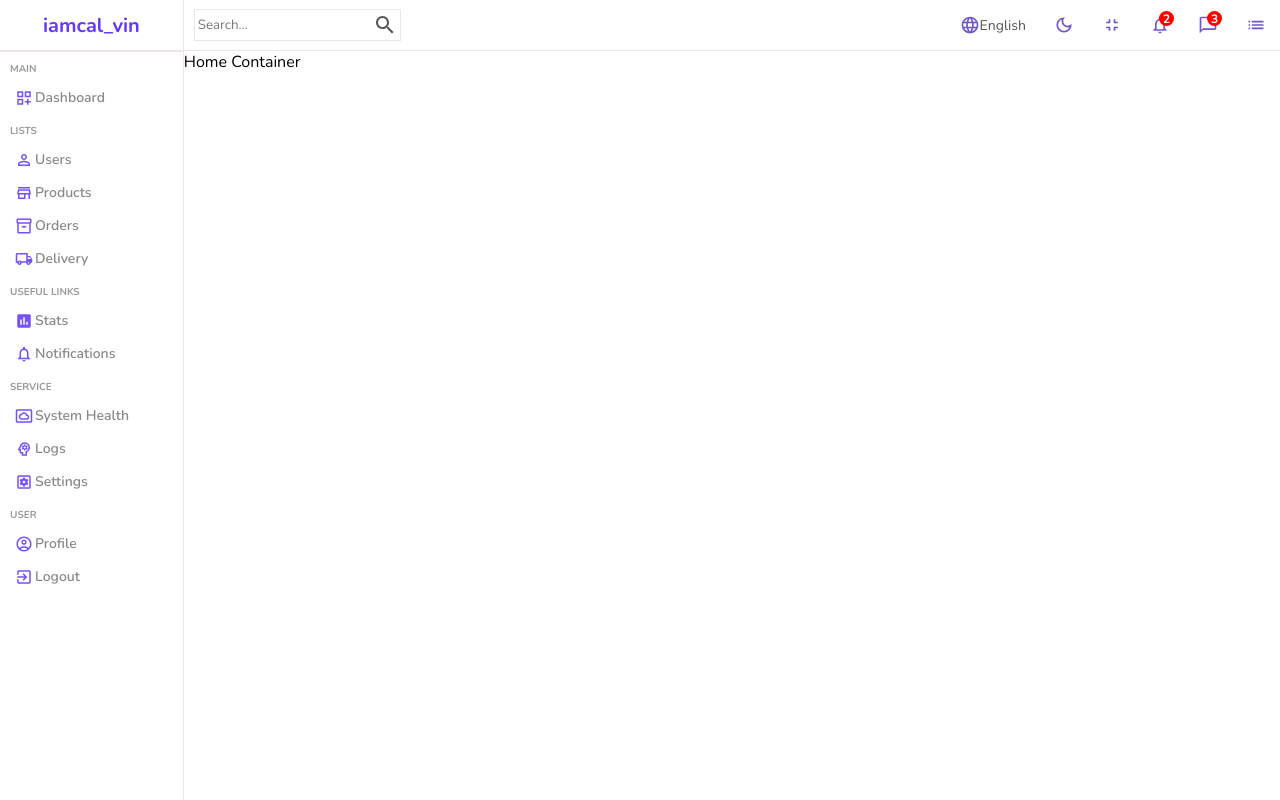
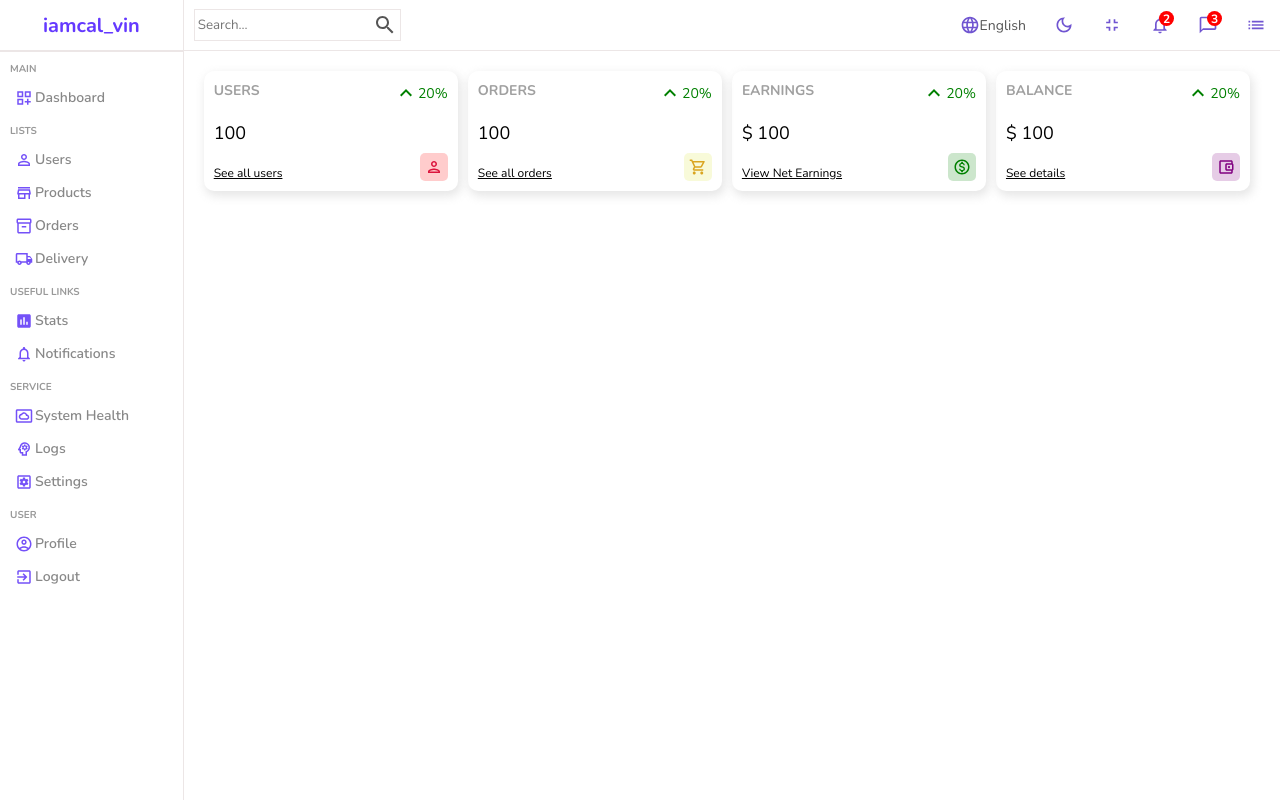
Before and after one commit to TinasheCalvin/react-dashboard-app, a React (Create React App) app: page / in a window 1280 px wide. Built offline with nearby package versions, Linux system fonts and the light colour scheme.

Commit message:
added widget component

```diff
--- a/src/components/widgets/Widget.jsx
+++ b/src/components/widgets/Widget.jsx
@@ -0,0 +1,76 @@
+import React from 'react'
+import { AccountBalanceWalletOutlined, KeyboardArrowUp, MonetizationOnOutlined, PersonOutlined, ShoppingCartOutlined } from '@mui/icons-material'
+import './widget.scss'
+import { mergeBreakpointsInOrder } from '@mui/system'
+
+function Widget({type}) {
+    let data
+
+    // temporary values
+    let amount = 100
+    let difference = "20%"
+
+    switch (type) {
+        case "user":
+            data = {
+                title: "USERS",
+                isMoney: false,
+                link: "See all users",
+                icon: <PersonOutlined className='icon' style={
+                    {color: 'crimson', backgroundColor: "rgba(255, 0, 0, 0.2)"}
+                }/>
+            }
+            break;
+        case "order":
+            data = {
+                title: "ORDERS",
+                isMoney: false,
+                link: "See all orders",
+                icon: <ShoppingCartOutlined className='icon' style={
+                    {color: 'goldenrod', backgroundColor: 'rgba(218, 232, 63, 0.2)'}
+                }/>
+            }
+            break;
+        case "earning":
+            data = {
+                title: "EARNINGS",
+                isMoney: true,
+                link: "View Net Earnings",
+                icon: <MonetizationOnOutlined className='icon' style={
+                    {color: 'green', backgroundColor: "rgba(0, 128, 0, 0.2)"}
+                } />
+            }
+            break;
+        case "balance":
+            data = {
+                title: "BALANCE",
+                isMoney: true,
+                link: "See details",
+                icon: <AccountBalanceWalletOutlined className='icon' style={{
+                    color: 'purple', backgroundColor: 'rgba(128, 0, 128, 0.2)'
+                }} />
+            }
+            break;
+        default:
+            break;
+    }
+
+    return (
+        <div className="widget">
+            <div className="left">
+                <div className="title">{data.title}</div>
+                <div className="count">{data.isMoney && '$'} {amount}</div>
+                <div className="link">{data.link}</div>
+            </div>
+            <div className="right">
+                <div className="percentage positive">
+                    <KeyboardArrowUp />
+                    {difference}
+                </div>
+                {data.icon}
+            </div>
+        </div>
+    )
+}
+
+export default Widget
--- a/src/components/widgets/widget.scss
+++ b/src/components/widgets/widget.scss
@@ -0,0 +1,59 @@
+.widget {
+    display: flex;
+    justify-content: space-between;
+    flex: 1;
+    width: 100%;
+    margin-right: 10px;
+    padding: 10px;
+    box-shadow: 2px 4px 10px 1px rgba(201, 201, 201, 0.47);
+    border-radius: 10px;
+    height: 100px;
+
+    .left, .right {
+        display: flex;
+        flex-direction: column;
+        justify-content: space-between;
+
+        .title {
+            font-size: 14px;
+            font-weight: bold;
+            color: rgb(160, 160, 160);
+        }
+
+        .count {
+            font-size: 18px;
+            font-weight: 300;
+        }
+
+        .link {
+            font-size: 12px;
+            text-decoration: underline;
+
+            &:hover{
+                cursor: pointer;
+            }
+        }
+
+        .percentage {
+            display: flex;
+            align-items: center;
+            font-size: 14px;
+
+            &.positive {
+                color: green;
+            }
+
+            &.negative {
+                color: red;
+            }
+        }
+
+        .icon {
+            font-size: 18px;
+            padding: 5px;
+            background-color: rgba(117, 16, 117, 0.541);
+            align-self: flex-end;
+            border-radius: 5px;
+        }
+    }
+}
--- a/src/pages/home/Home.jsx
+++ b/src/pages/home/Home.jsx
@@ -1,6 +1,7 @@
 import React from 'react'
 import Sidebar from '../../components/sidebar/Sidebar'
 import Navbar from '../../components/navbar/Navbar'
+import Widget from '../../components/widgets/Widget'
 import './home.scss'
 
 function Home() {
@@ -9,7 +10,12 @@
       <Sidebar />
       <div className="homeContainer">
         <Navbar />
-        Home Container
+        <div className="widgets">
+          <Widget type='user'/>
+          <Widget type='order'/>
+          <Widget type='earning'/>
+          <Widget type='balance'/>
+        </div>
       </div>
     </div>
   )
--- a/src/pages/home/home.scss
+++ b/src/pages/home/home.scss
@@ -3,5 +3,11 @@
 
     .homeContainer {
         flex: 6;
+
+        .widgets {
+            display: flex;
+            justify-content: space-between;
+            padding: 20px;
+        }
     }
 }
```
